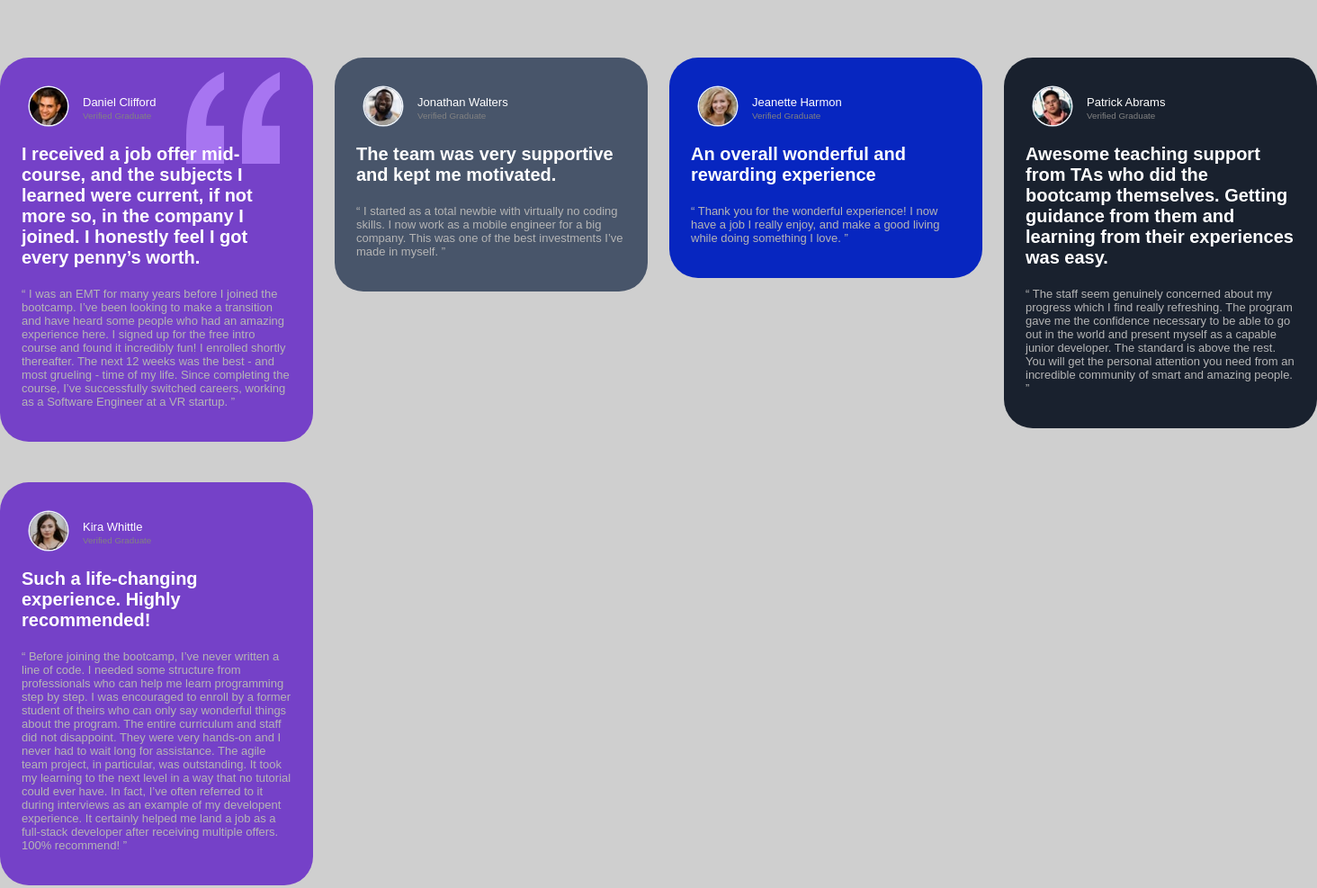
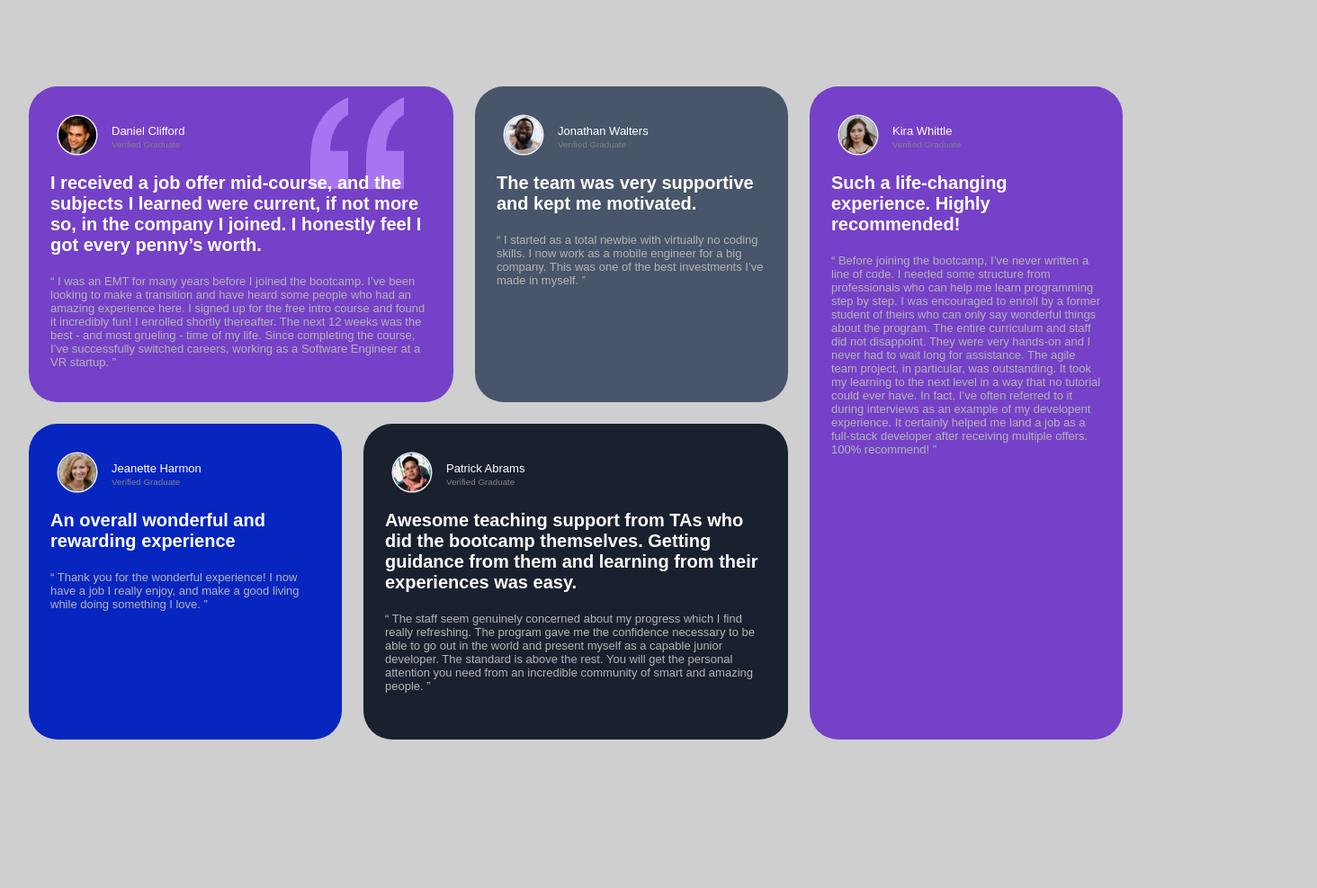
Before and after one commit to u1038066/testimonials-grid-section-main, a plain HTML site: page index.html in a window 1280 px wide. Shown: the whole page at 90% size, 1464 px wide, since content can reach past the window. After the commit the page ends 918 px from the top, so only its background shows below. Drawn offline with Linux system fonts and the light colour scheme.

Commit message:
added desktop styles

```diff
--- a/styles.css
+++ b/styles.css
@@ -7,9 +7,10 @@ body{
 }
 
 .main-container{
-    min-width: auto;
     max-width: 100%;
     font-family: 'Barlow Semi Condensed', sans-serif;;
+    padding: 1rem;
+    display: flex;
 }
 
 .cards-list{
@@ -17,7 +18,7 @@ body{
     display: flex;
     flex-direction: column;
     margin: 0;
-    padding: 0;
+    padding: 1rem;
     gap: 1rem;
 }
 
@@ -34,7 +35,6 @@ body{
 
 .cards-list__item{
     display: flex;
-    flex-direction: column;
     justify-content: stretch;
 }
 
@@ -111,4 +111,26 @@ body{
         grid-auto-rows: 1fr;
     }
 
+    .main-container{
+        padding: 1rem;
+    }
+
+    .item1{
+        grid-column: span 2;
+    }
+
+    .item3{
+        grid-column: 1/2;
+        grid-row: 2/3;
+    }
+
+    .item5{
+        grid-column: 4/5;
+        grid-row: 1/3;
+    }
+
+    .item4{
+        grid-column: 2/4;
+    }
+
 }
```
